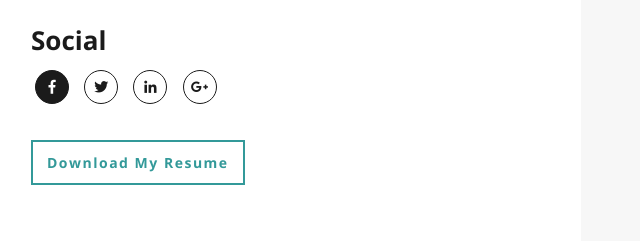
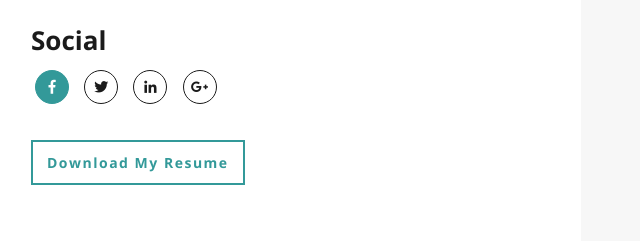
Before and after one commit to chan-fullstack/kevin-exercise, a website: page src/index.html in a window 1280 px wide. In both pictures the pointer is over the element 681 px from the left and 1721 px from the top of the page. Shown: the part 1634-1875 px from the top of the page, 629-1269 px from the left. Drawn offline with nearby package versions, Linux system fonts and the light colour scheme; files that its build step writes are made by us from their sources; files whose address does not match are found by name.

Commit message:
Update socail icon color

```diff
--- a/src/styles/pages/_home.scss
+++ b/src/styles/pages/_home.scss
@@ -86,7 +86,8 @@
         &:hover {
           color: #fff;
 
-          background-color: $header-text-color;
+          background-color: $brand-color;
+          border-color: $brand-color;
         }
       }
     }
```
